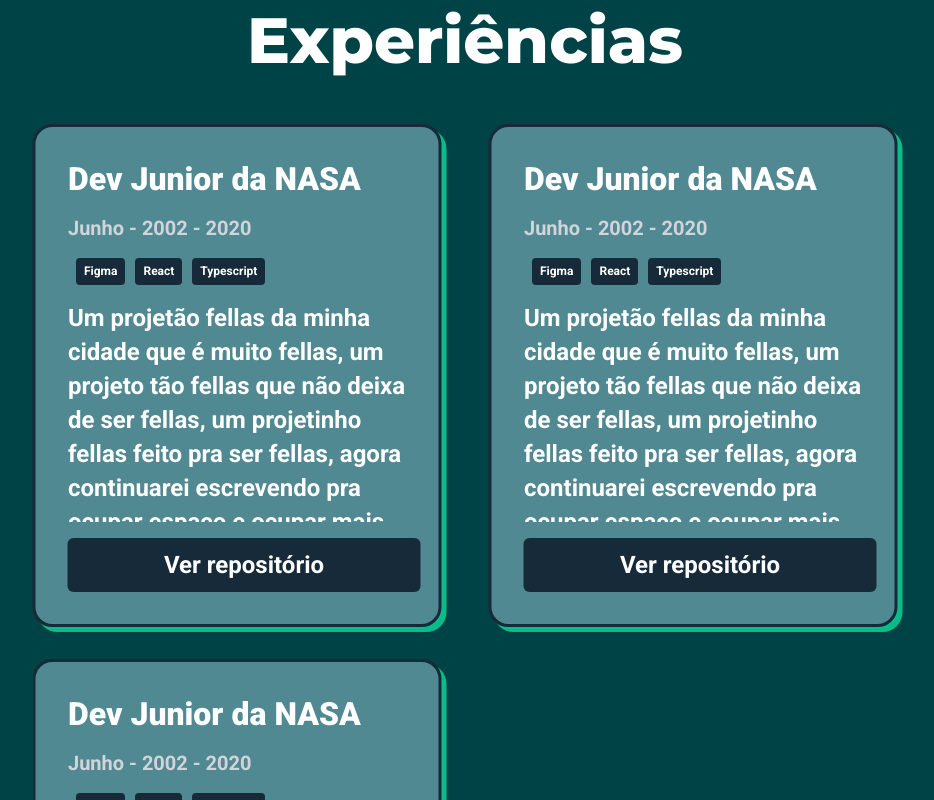
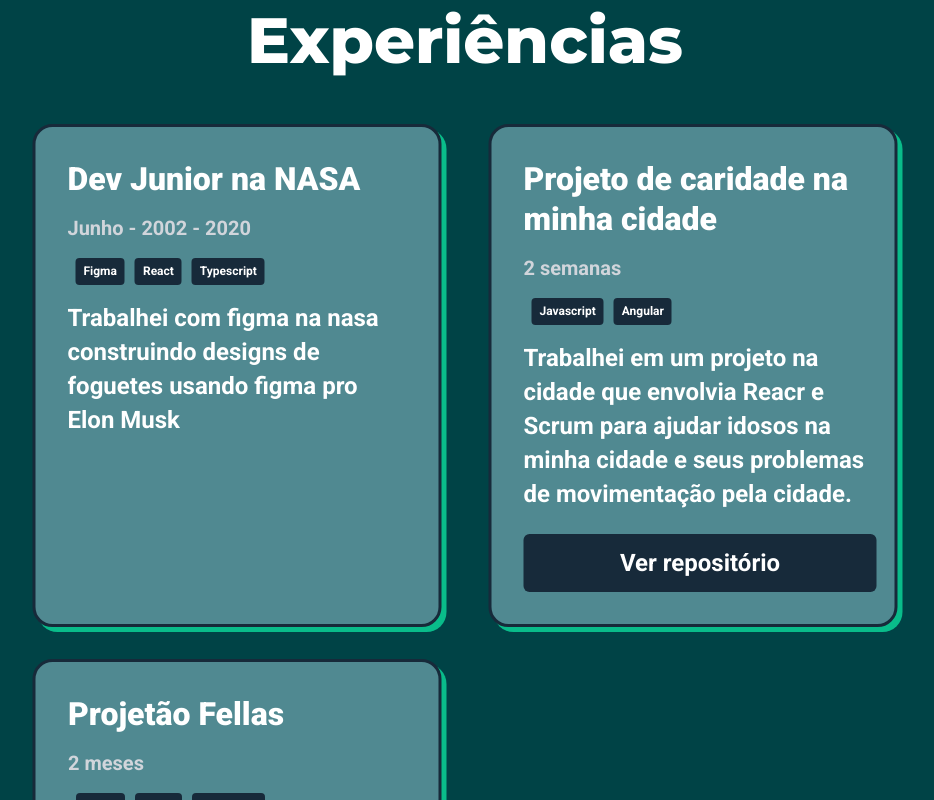
Before and after one commit to SuperZNnn/github-portifolio, a React (Vite) app: page /profile/1 in a window 1280 px wide. Shown: the part 1440-2240 px from the top of the page, without its empty margins (175-1109 px from the left). Built offline with nearby package versions, Linux system fonts and the light colour scheme; no server answers.

Commit message:
feat: Adicionado as props do container de experiências

```diff
--- a/src/components/experienciasCard/index.tsx
+++ b/src/components/experienciasCard/index.tsx
@@ -1,23 +1,33 @@
 import { CardContainer } from "./style"
 
-const ExperiencesCard = () => {
+type Props = {
+    title: string,
+    during: string,
+    technologies: string[],
+    description: string,
+    repoLink?: string
+}
+
+const ExperiencesCard = ({title, during, technologies, description, repoLink}: Props) => {
 
     return (
         <CardContainer>
             <div className="content">
-                <h3>Dev Junior da NASA</h3>
-                <p className="during">Junho - 2002 - 2020</p>
+                <h3>{title}</h3>
+                <p className="during">{during}</p>
 
                 <div className="technologies">
-                    <p>Figma</p>
-                    <p>React</p>
-                    <p>Typescript</p>
+                    {technologies.map((tech, index) => (
+                        <p key={index}>{tech}</p>
+                    ))}
                 </div>
 
-                <p className="descrip">Um projetão fellas da minha cidade que é muito fellas, um projeto tão fellas que não deixa de ser fellas, um projetinho fellas feito pra ser fellas, agora continuarei escrevendo pra ocupar espaço e ocupar mais espaço e ocupar mais espaço</p>
+                <p className="descrip">{description}</p>
             </div>
 
-            <button>Ver repositório</button>
+            {repoLink && (
+                <a href={repoLink}><button>Ver repositório</button></a>
+            )}
         </CardContainer>
     )
 }
--- a/src/pages/profilePage/index.tsx
+++ b/src/pages/profilePage/index.tsx
@@ -76,9 +76,23 @@
         <h2>Experiências</h2>
 
         <div className="experiencies">
-          <ExperiencesCard/>
-          <ExperiencesCard/>
-          <ExperiencesCard/>
+          <ExperiencesCard
+          title="Dev Junior na NASA"
+          during="Junho - 2002 - 2020"
+          technologies={["Figma", "React", "Typescript"]}
+          description="Trabalhei com figma na nasa construindo designs de foguetes usando figma pro Elon Musk"/>
+          <ExperiencesCard
+          title="Projeto de caridade na minha cidade"
+          during="2 semanas"
+          technologies={["Javascript", "Angular"]}
+          description="Trabalhei em um projeto na cidade que envolvia Reacr e Scrum para ajudar idosos na minha cidade e seus problemas de movimentação pela cidade."
+          repoLink="https://www.google.com"/>
+          <ExperiencesCard
+          title="Projetão Fellas"
+          during="2 meses"
+          technologies={["Figma", "React", "Typescript"]}
+          description="Um projetão fellas da minha cidade que é muito fellas, um projeto tão fellas que não deixa de ser fellas, um projetinho fellas feito pra ser fellas, agora continuarei escrevendo pra ocupar espaço e ocupar mais espaço e ocupar mais espaço."
+          repoLink="https://www.google.com"/>
         </div>
       </ExperiencesContainer>
 
```
